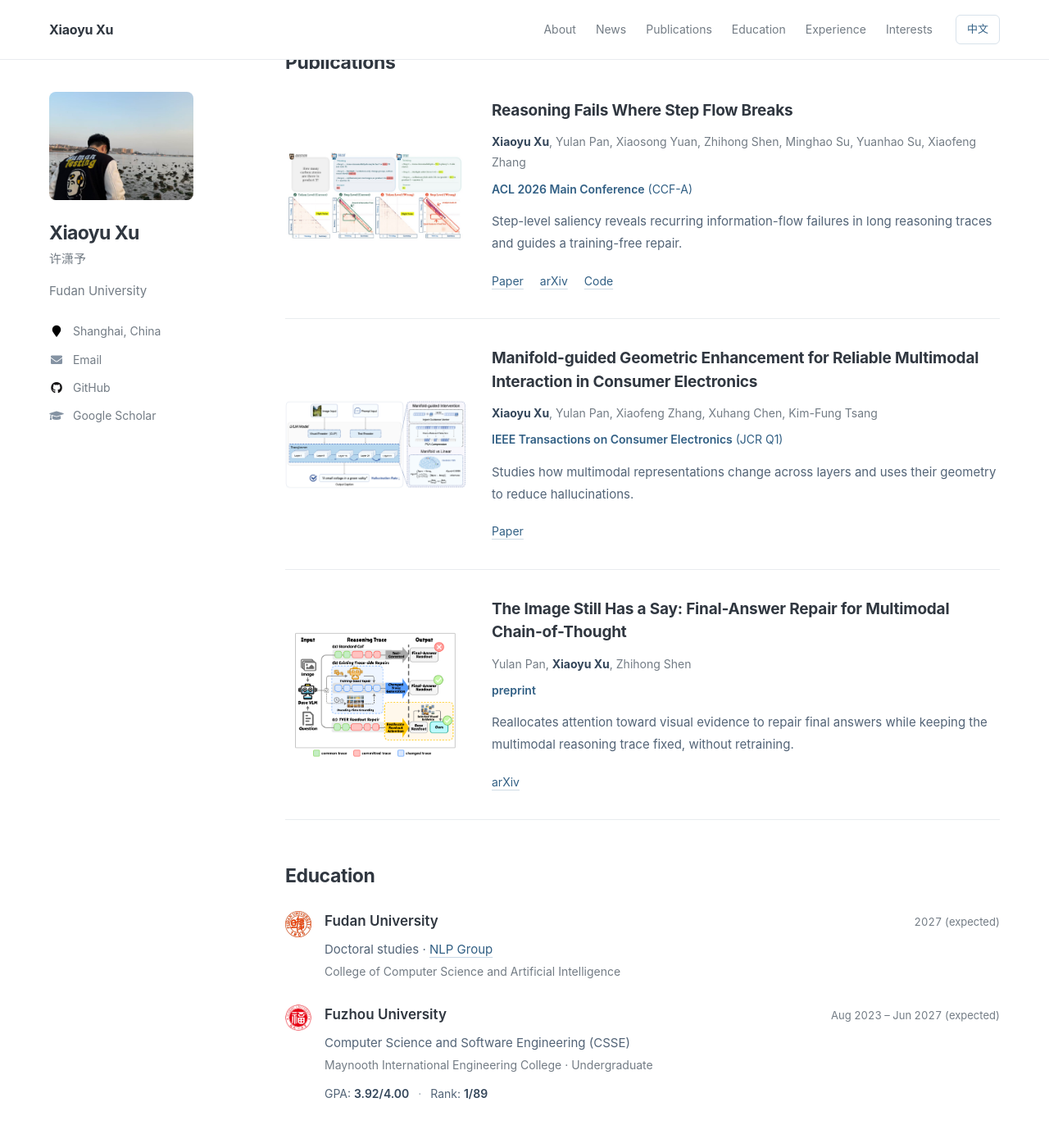
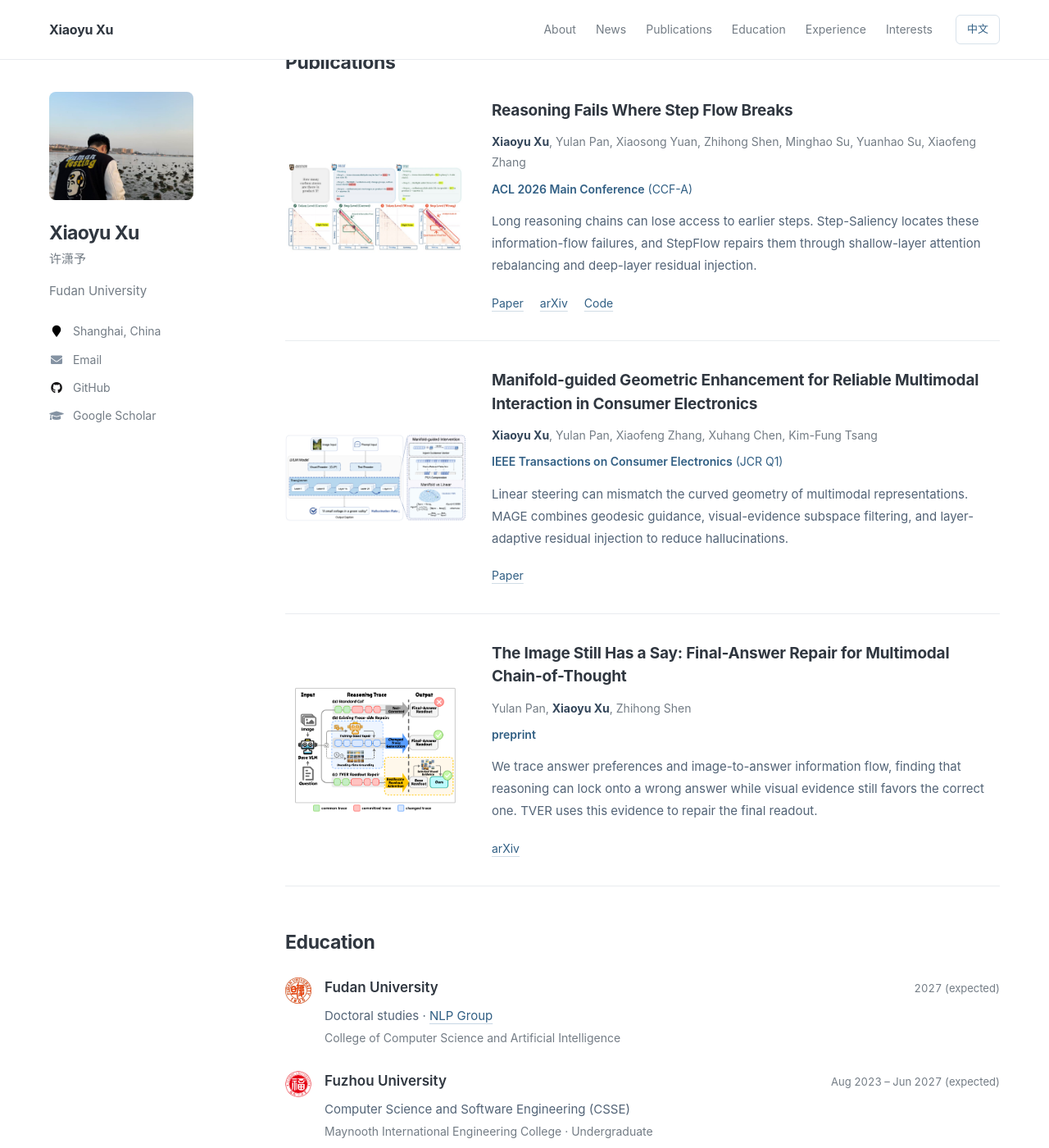
Before and after one commit to XiaoyuXu-Vincent/XiaoyuXu-Vincent.github.io, a Jekyll site: the page built from _pages/about.md, in a window 1280 px wide and 1400 px high, scrolled down 659 px. Shown: the whole window at 82% size. Built offline with Jekyll 4.4.1, drawn with Linux system fonts in a browser that asks for light colours.

Commit message:
Clarify publication summaries

```diff
--- a/_data/publications.yml
+++ b/_data/publications.yml
@@ -5,8 +5,8 @@
   image: "/images/paper1_motivation.png"
   alt_en: "Step-level saliency analysis of reasoning failures"
   alt_zh: "通过步骤级显著性分析推理失败"
-  summary_en: "Step-level saliency reveals recurring information-flow failures in long reasoning traces and guides a training-free repair."
-  summary_zh: "分析长推理链中的信息流，定位并修正推理错误，无需重新训练模型。"
+  summary_en: "Long reasoning chains can lose access to earlier steps. Step-Saliency locates these information-flow failures, and StepFlow repairs them through shallow-layer attention rebalancing and deep-layer residual injection."
+  summary_zh: "长链推理中，前文信息可能被忽略或逐渐衰减。Step-Saliency 定位步骤间的信息流异常，StepFlow 通过浅层注意力调整和深层步骤级残差注入修复信息流。"
   links:
     - label: "Paper"
       url: "https://aclanthology.org/2026.acl-long.1212/"
@@ -22,8 +22,8 @@
   image: "/images/paper2_method.png"
   alt_en: "Manifold-guided intervention for multimodal hallucination"
   alt_zh: "用于缓解多模态幻觉的流形引导干预方法"
-  summary_en: "Studies how multimodal representations change across layers and uses their geometry to reduce hallucinations."
-  summary_zh: "分析模型各层多模态表征的几何结构，并据此进行干预，以减少幻觉。"
+  summary_en: "Linear steering can mismatch the curved geometry of multimodal representations. MAGE combines geodesic guidance, visual-evidence subspace filtering, and layer-adaptive residual injection to reduce hallucinations."
+  summary_zh: "多模态表征的几何结构随深度变化，统一的线性干预可能失效。MAGE 结合测地线引导、视觉证据子空间筛选和分层残差注入，减少幻觉。"
   links:
     - label: "Paper"
       url: "https://ieeexplore.ieee.org/document/11358388"
@@ -34,8 +34,8 @@
   image: "/images/paper3_tver.png"
   alt_en: "TVER repairs the final-answer readout using visual evidence while keeping the reasoning trace fixed"
   alt_zh: "TVER 在保持推理链不变的情况下，利用视觉证据修复最终答案"
-  summary_en: "Reallocates attention toward visual evidence to repair final answers while keeping the multimodal reasoning trace fixed, without retraining."
-  summary_zh: "保留已有推理过程，在生成最终答案时引导模型重新关注图像证据；无需重新训练模型。"
+  summary_en: "We trace answer preferences and image-to-answer information flow, finding that reasoning can lock onto a wrong answer while visual evidence still favors the correct one. TVER uses this evidence to repair the final readout."
+  summary_zh: "分析推理过程中的答案偏好与视觉信息流，发现模型可能提前锁定错误答案，而图像仍支持正确选项。TVER 据此在答案生成时重新分配注意力，让视觉证据参与纠错。"
   links:
     - label: "arXiv"
       url: "https://arxiv.org/abs/2610.17663"
```
